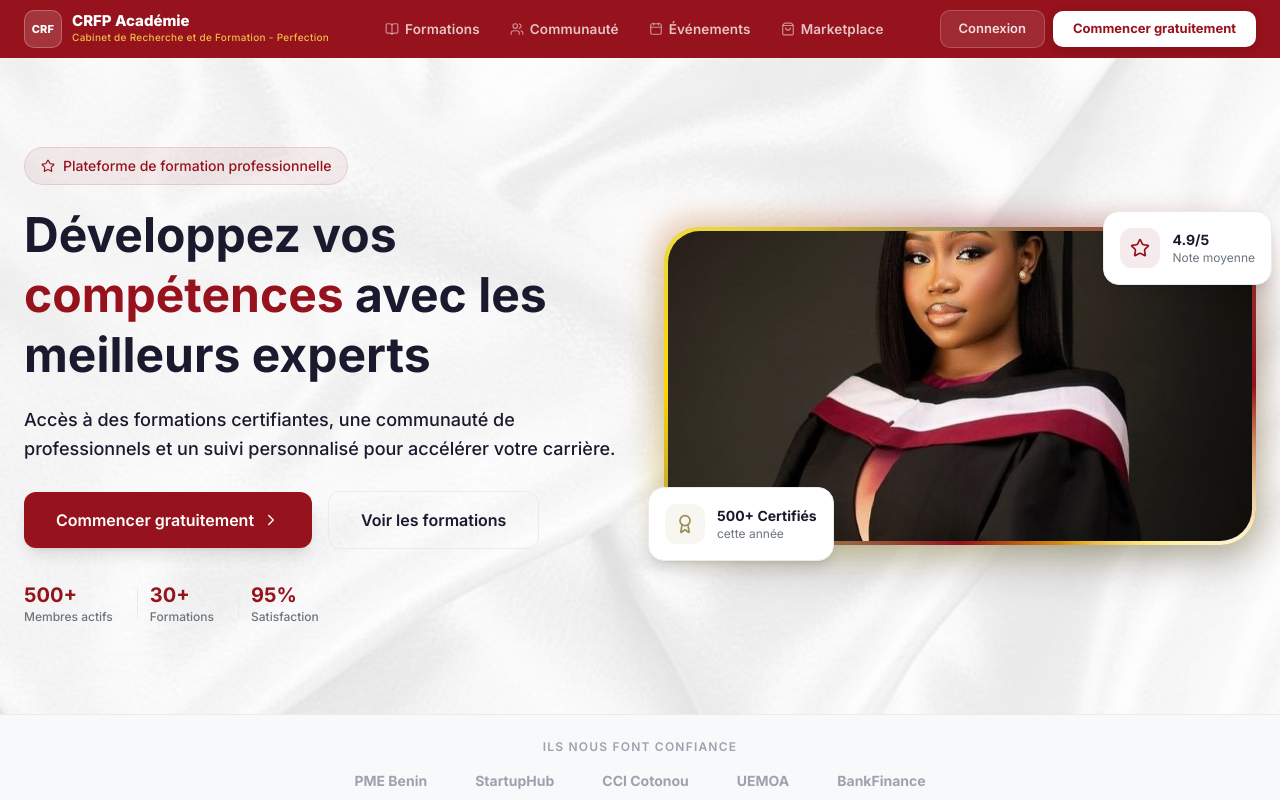
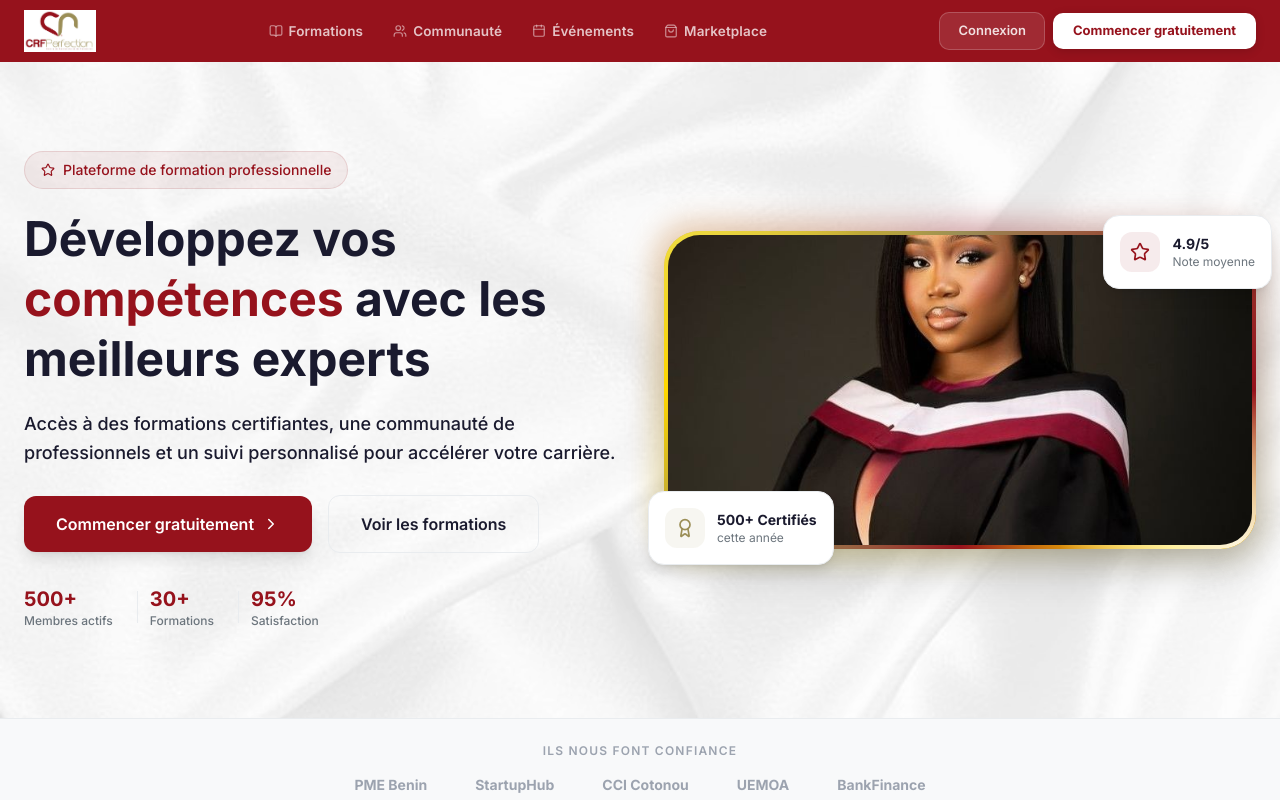
Before and after one commit to tcbrenato/crfpacademie, a Next.js app: page / in a window 1280 px wide. Shown: the top 800 px of the page. Built offline with nearby package versions, Linux system fonts and the light colour scheme.

Commit message:
Logo CRF Perfection integre dans la navbar

```diff
--- a/app/components/Navbar.js
+++ b/app/components/Navbar.js
@@ -328,15 +328,13 @@ export default function Navbar() {
         <div style={{ maxWidth: 1280, margin: '0 auto', padding: '10px 24px', display: 'flex', alignItems: 'center', justifyContent: 'space-between' }}>
 
           {/* LOGO */}
-          <Link href={user ? '/dashboard' : '/'} className="logo-wrap">
-            <div className="logo-icon">
-              <span style={{ color: '#fff', fontWeight: 900, fontSize: 11, letterSpacing: '0.02em' }}>CRF</span>
-            </div>
-            <div style={{ display: 'flex', flexDirection: 'column' }}>
-              <span className="logo-name">CRFP Académie</span>
-              <span className="logo-sub">Cabinet de Recherche et de Formation - Perfection</span>
-            </div>
-          </Link>
+<Link href={user ? '/dashboard' : '/'} className="logo-wrap">
+  <img
+    src="/logocrfp.png"
+    alt="CRF Perfection"
+    style={{ height: '42px', width: 'auto', objectFit: 'contain' }}
+  />
+</Link>
 
           {/* NAV LINKS */}
           <div className="desktop-nav" style={{ display: 'flex', alignItems: 'center', gap: 2 }}>
```
Also changed, not shown: public/logocrfp.png (added).
